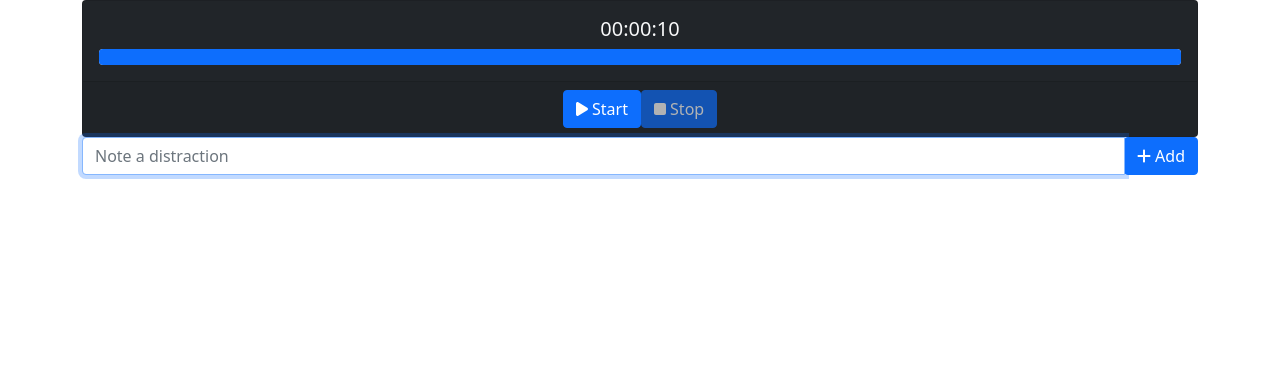
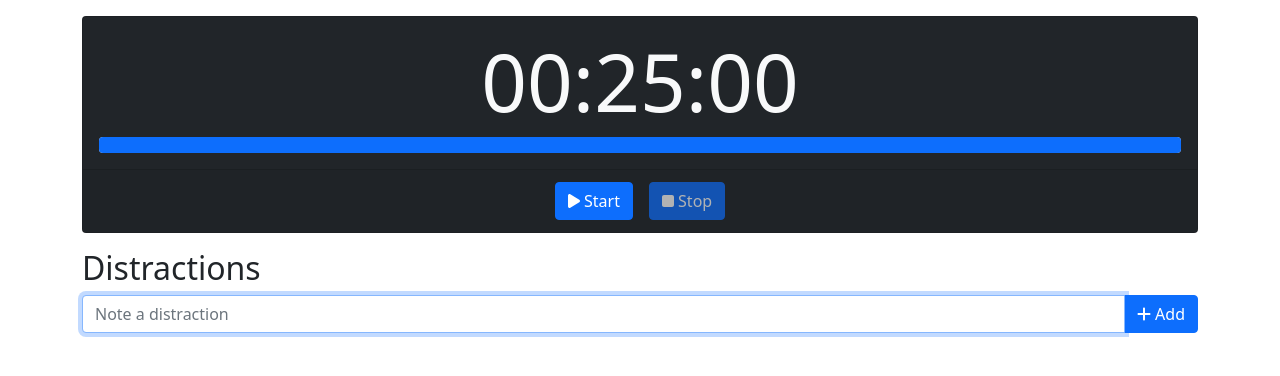
Before and after one commit to jens1101/mini-pomodoro, a React (Create React App) app: page / in a window 1280 px wide. Shown: the top 376 px of the page. Built offline with nearby package versions, Linux system fonts and the light colour scheme.

Commit message:
Updated and fixed styling

```diff
--- a/src/App.js
+++ b/src/App.js
@@ -1,14 +1,14 @@
-import React, { useState, useEffect } from "react";
+import { useEffect, useState } from "react";
 import { DATABASE } from "./constants.js";
 import { CountdownTimer } from "./CountdownTimer.js";
 import { db } from "./database.js";
 import { EditableList } from "./EditableList.js";
-import { TOAST_TYPES, ToastContainer } from "./ToastContainer.js";
+import { TOAST_TYPES, Toasts } from "./Toasts.js";
 
 export function App() {
   const countdownId = "countdown";
   const distractionsId = "distractions";
-  const countdownDurationMs = 10000;
+  const countdownDurationMs = 25 * 60 * 1000;
   const [toasts, setToasts] = useState([]);
   const [startTimestamp, setStartTimestamp] = useState(null);
   const [items, setItems] = useState([]);
@@ -77,6 +77,7 @@ export function App() {
 
   return (
     <div className={"container"}>
+      <section className={"my-3"}>
         <CountdownTimer
           startTimestamp={startTimestamp}
           onStart={onCountdownTimerUpdate}
@@ -86,7 +87,10 @@ export function App() {
           startButtonText={"Start"}
           stopButtonText={"Stop"}
         />
+      </section>
 
+      <section>
+        <h2>Distractions</h2>
         <EditableList
           items={items}
           placeholder={"Note a distraction"}
@@ -94,8 +98,9 @@ export function App() {
           onAdd={onListUpdate}
           onRemove={onListUpdate}
         />
+      </section>
 
-      <ToastContainer toasts={toasts} onClose={onToastClose} />
+      <Toasts toasts={toasts} onClose={onToastClose} />
     </div>
   );
 }
--- a/src/CountdownTimer.js
+++ b/src/CountdownTimer.js
@@ -1,9 +1,8 @@
-import React, { useEffect, useState } from "react";
 import { faPlay, faStop } from "@fortawesome/free-solid-svg-icons";
 import { FontAwesomeIcon } from "@fortawesome/react-fontawesome";
-import Button from "react-bootstrap/Button";
-import Card from "react-bootstrap/Card";
-import ProgressBar from "react-bootstrap/ProgressBar";
+import { useEffect, useState } from "react";
+import { Button, Card, ProgressBar } from "react-bootstrap";
+import { Duration } from "./Duration";
 
 export function CountdownTimer({
   startButtonText = "",
@@ -31,12 +30,12 @@ export function CountdownTimer({
 
         setTimeLeftMs(timeLeftMs);
       }
-    })().then(() => {
+
       if (countdownAborted) return;
 
       setTimeLeftMs(durationMs);
       onComplete();
-    });
+    })();
 
     return () => {
       void countdownReference.return(undefined);
@@ -47,15 +46,20 @@ export function CountdownTimer({
   return (
     <Card className={"text-center bg-dark text-light"}>
       <Card.Body>
-        <Card.Title>{durationToDisplayString(timeLeftMs)}</Card.Title>
+        <Card.Title>
+          <div className={"display-1"}>
+            <Duration durationMs={timeLeftMs} />
+          </div>
+        </Card.Title>
         <ProgressBar now={(timeLeftMs / durationMs) * 100} />
       </Card.Body>
 
       <Card.Footer>
         <Button
+          className={"mx-2 my-1"}
           onClick={() => onStart(Date.now())}
           variant={"primary"}
-          type="button"
+          type={"button"}
           disabled={startTimestamp != null}
         >
           <FontAwesomeIcon icon={faPlay} />
@@ -63,9 +67,10 @@ export function CountdownTimer({
         </Button>
 
         <Button
+          className={"mx-2 my-1"}
           onClick={() => onStop()}
           variant={"primary"}
-          type="button"
+          type={"button"}
           disabled={startTimestamp == null}
         >
           <FontAwesomeIcon icon={faStop} />
@@ -101,23 +106,3 @@ async function* countdown(startTimestamp, durationMs, tickSize = 1000) {
     elapsedMs += tickSize;
   }
 }
-
-/**
- * Converts the given number of milliseconds into a timer display string.
- * Hours, minutes, and seconds are separated by colons.
- * @nosideeffects
- * @param {number} durationMs The duration in milliseconds.
- * @return {string} A human readable string representing the specified
- * duration.
- */
-function durationToDisplayString(durationMs) {
-  const durationSeconds = durationMs / 1000;
-  const seconds = `${Math.floor(durationSeconds % 60)}`.padStart(2, "0");
-
-  const durationMinutes = durationSeconds / 60;
-  const minutes = `${Math.floor(durationMinutes % 60)}`.padStart(2, "0");
-
-  const hours = `${Math.floor(minutes / 60)}`.padStart(2, "0");
-
-  return `${hours}:${minutes}:${seconds}`;
-}
--- /dev/null
+++ b/src/Duration.js
@@ -0,0 +1,35 @@
+import { Fragment } from "react";
+
+/**
+ * Converts the given duration into hours, minutes, and seconds strings.
+ * @nosideeffects
+ * @param {number} durationMs The duration in milliseconds.
+ * @return {{hours: string, seconds: string, minutes: string}}
+ */
+function durationToDisplayStrings(durationMs) {
+  const durationSeconds = durationMs / 1000;
+  const seconds = `${Math.floor(durationSeconds % 60)}`.padStart(2, "0");
+
+  const durationMinutes = durationSeconds / 60;
+  const minutes = `${Math.floor(durationMinutes % 60)}`.padStart(2, "0");
+
+  const hours = `${Math.floor(minutes / 60)}`.padStart(2, "0");
+
+  return {
+    hours,
+    minutes,
+    seconds,
+  };
+}
+
+export function Duration({ durationMs }) {
+  const { hours, minutes, seconds } = durationToDisplayStrings(durationMs);
+
+  return (
+    <Fragment>
+      <span className={"text-nowrap"}>{hours}</span>
+      <span className={"text-nowrap"}>:{minutes}</span>
+      <span className={"text-nowrap"}>:{seconds}</span>
+    </Fragment>
+  );
+}
--- a/src/EditableList.js
+++ b/src/EditableList.js
@@ -1,6 +1,6 @@
-import { faTimes, faPlus } from "@fortawesome/free-solid-svg-icons";
+import { faPlus, faTimes } from "@fortawesome/free-solid-svg-icons";
 import { FontAwesomeIcon } from "@fortawesome/react-fontawesome";
-import React, { useState } from "react";
+import { useState } from "react";
 
 /**
  * An object that represents an item in the editable list element.
@@ -52,8 +52,11 @@ export function EditableList({
   const listItems = items
     .concat([])
     .sort((a, b) => a.text.localeCompare(b.text, undefined, { numeric: true }))
-    .map((item, index) => (
-      <li className={"list-group-item d-flex align-items-center"} key={index}>
+    .map((item) => (
+      <li
+        className={"list-group-item d-flex align-items-center"}
+        key={item.text}
+      >
         <span className={"flex-grow-1"}>{item.text}</span>
         <button
           type={"button"}
@@ -100,6 +103,7 @@ export function EditableList({
         <label htmlFor={"itemText"} className={"sr-only"}>
           {placeholder}
         </label>
+
         <div className={"input-group"}>
           <input
             autoFocus={true}
@@ -111,12 +115,10 @@ export function EditableList({
             value={itemText}
             onChange={(event) => setItemText(event.target.value)}
           />
-          <div className={"input-group-append"}>
-            <button className={"btn btn-primary"} type={"submit"}>
-              <FontAwesomeIcon icon={faPlus} />
-              {` ${addButtonText}`}
-            </button>
-          </div>
+          <button className={"btn btn-primary"} type={"submit"}>
+            <FontAwesomeIcon icon={faPlus} />
+            {` ${addButtonText}`}
+          </button>
         </div>
       </form>
 
--- a/src/ToastContainer.css
+++ /dev/null
@@ -1,6 +0,0 @@
-.toast-container {
-  position: absolute;
-  top: 0.75rem;
-  right: 0.75rem;
-  z-index: 100;
-}
--- a/src/ToastContainer.js
+++ b/src/Toasts.js
@@ -6,9 +6,7 @@ import {
   faTimesCircle,
 } from "@fortawesome/free-solid-svg-icons";
 import { FontAwesomeIcon } from "@fortawesome/react-fontawesome";
-import React from "react";
-import Toast from "react-bootstrap/Toast";
-import "./ToastContainer.css";
+import { Toast, ToastContainer } from "react-bootstrap";
 
 /**
  * All the configuration necessary for a toast.
@@ -20,7 +18,7 @@ import "./ToastContainer.css";
 
 /**
  * Triggered whenever a toast has been closed by the user
- * @callback ToastContainer~onClose
+ * @callback Toasts~onClose
  * @param {ToastConfig} toast
  */
 
@@ -40,17 +38,23 @@ export const TOAST_TYPES = {
 
 /**
  *
- * @param toasts
- * @param onClose
+ * @param {ToastConfig[]} toasts
+ * @param {Toasts~onClose} onClose
  * @return {JSX.Element}
- * @constructor
  */
-export function ToastContainer({ toasts = [], onClose = () => {} } = {}) {
+export function Toasts({ toasts = [], onClose = () => {} } = {}) {
   return (
-    <div className={"toast-container"}>{toastsToJsx(toasts, onClose)}</div>
+    <ToastContainer position={"top-end"} className={"m-3"}>
+      {toastsToJsx(toasts, onClose)}
+    </ToastContainer>
   );
 }
 
+/**
+ * @param {ToastConfig[]} toasts
+ * @param {Toasts~onClose} onCloseCallback
+ * @return {*}
+ */
 function toastsToJsx(toasts, onCloseCallback) {
   return toasts.map((toast, index) => {
     const icon = getToastIcon(toast);
@@ -62,12 +66,17 @@ function toastsToJsx(toasts, onCloseCallback) {
           <FontAwesomeIcon icon={icon} className={`mr-1 ${textClass}`} />
           <strong className={`mr-auto ${textClass}`}>{toast.headerText}</strong>
         </Toast.Header>
-        <Toast.Body>Hello, world! This is a toast message.</Toast.Body>
+        <Toast.Body>{toast.bodyText}</Toast.Body>
       </Toast>
     );
   });
 }
 
+/**
+ *
+ * @param {ToastConfig} toast
+ * @return {IconDefinition}
+ */
 function getToastIcon(toast) {
   switch (toast.type) {
     case TOAST_TYPES.DANGER:
@@ -84,6 +93,11 @@ function getToastIcon(toast) {
   }
 }
 
+/**
+ *
+ * @param {ToastConfig} toast
+ * @return {string}
+ */
 function getToastTextClass(toast) {
   switch (toast.type) {
     case TOAST_TYPES.DANGER:
--- a/src/index.js
+++ b/src/index.js
@@ -1,13 +1,13 @@
 import "bootstrap/dist/css/bootstrap.css";
-import React from "react";
+import { StrictMode } from "react";
 import ReactDOM from "react-dom";
 import { App } from "./App";
 import reportWebVitals from "./reportWebVitals.js";
 
 ReactDOM.render(
-  <React.StrictMode>
+  <StrictMode>
     <App />
-  </React.StrictMode>,
+  </StrictMode>,
   document.getElementById("root")
 );
 
```
Also changed, not shown: 1 other file (tests, documents, lock files or other folders). Lines whose indentation alone changed are shown as unchanged.
